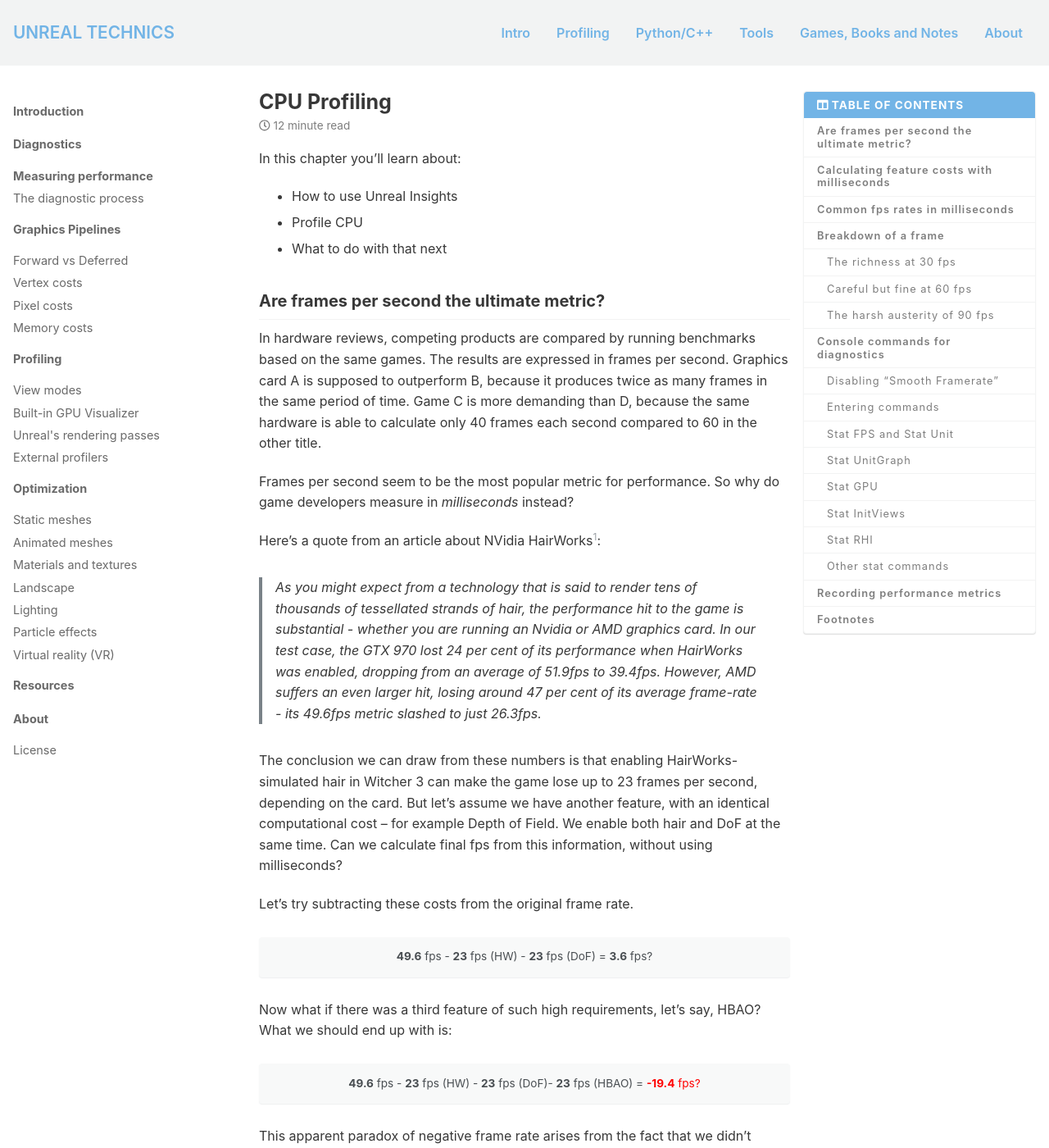
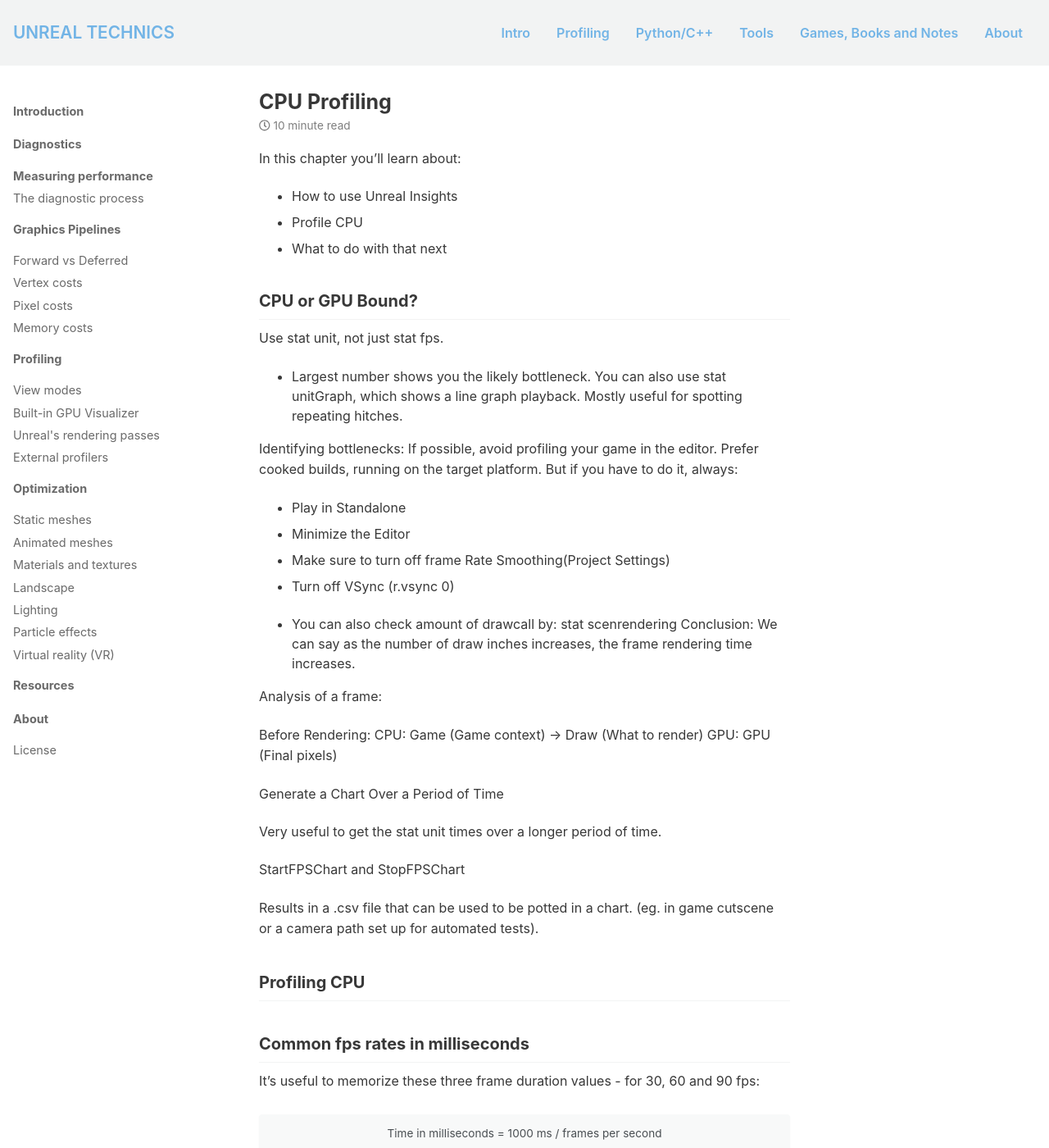
Before and after one commit to AdamKomarowski/unrealtechart, a Jekyll site: the page built from book/process/measuring-performance.md, in a window 1280 px wide and 1400 px high. Shown: the whole window at 82% size. Built offline with Jekyll 4.4.1, drawn with Linux system fonts in a browser that asks for light colours; nearby versions of some CDN libraries; some of the changed text lies outside the part shown.

Commit message:
Update measuring-performance.md

```diff
--- a/book/process/measuring-performance.md
+++ b/book/process/measuring-performance.md
@@ -3,9 +3,6 @@ title: "CPU Profiling"
 excerpt: ""
 permalink: "/book/process/measuring-performance/"
 ---
-
-{% include custom/inline-icons.md %}
-{% include toc icon="columns" title=page.title %}
 
 In this chapter you'll learn about:
 
@@ -13,46 +10,40 @@ In this chapter you'll learn about:
 * Profile CPU
 * What to do with that next
 
-## Are frames per second the ultimate metric?
+## CPU or GPU Bound?
 
-In hardware reviews, competing products are compared by running benchmarks based on the same games. The results are expressed in frames per second. Graphics card A is supposed to outperform B, because it produces twice as many frames in the same period of time. Game C is more demanding than D, because the same hardware is able to calculate only 40 frames each second compared to 60 in the other title.
+  Use stat unit, not just stat fps.
+  - Largest number shows you the likely bottleneck.
+  You can also use stat unitGraph, which shows a line graph playback. Mostly useful for spotting repeating hitches.
 
-Frames per second seem to be the most popular metric for performance. So why do game developers measure in _milliseconds_ instead?
+Identifying bottlenecks:
+If possible, avoid profiling your game in the editor.
+Prefer cooked builds, running on the target platform. But if you have to do it, always:
 
-Here's a quote from an article about NVidia HairWorks[^eurogamer]:
+- Play in Standalone
+- Minimize the Editor
+- Make sure to turn off frame Rate Smoothing(Project Settings)
+- Turn off VSync (r.vsync 0)
 
-> As you might expect from a technology that is said to render tens of thousands of tessellated strands of hair, the performance hit to the game is substantial - whether you are running an Nvidia or AMD graphics card. In our test case, the GTX 970 lost 24 per cent of its performance when HairWorks was enabled, dropping from an average of 51.9fps to 39.4fps. However, AMD suffers an even larger hit, losing around 47 per cent of its average frame-rate - its 49.6fps metric slashed to just 26.3fps.
+* You can also check amount of drawcall by: stat scenrendering
+Conclusion: We can say as the number of draw inches increases, the frame rendering time increases.
 
-The conclusion we can draw from these numbers is that enabling HairWorks-simulated hair in Witcher 3 can make the game lose up to 23 frames per second, depending on the card. But let's assume we have another feature, with an identical computational cost --  for example Depth of Field. We enable both hair and DoF at the same time. Can we calculate final fps from this information, without using milliseconds?
+Analysis of a frame:
 
-Let's try subtracting these costs from the original frame rate.
+Before Rendering:
+CPU: Game (Game context) -> Draw (What to render)
+GPU: GPU (Final pixels)
 
-__49.6__ fps - __23__ fps (HW) - __23__ fps (DoF) = __3.6__ fps?
-{: .notice .text-center}
+Generate a Chart Over a Period of Time
 
-Now what if there was a third feature of such high requirements, let's say, HBAO? What we should end up with is:
+Very useful to get the stat unit times over a longer period of time.
 
-__49.6__ fps - __23__ fps (HW) - __23__ fps (DoF)- __23__ fps (HBAO) = <span style="color: red;">__-19.4__ fps?</span>
-{: .notice .text-center}
+StartFPSChart and StopFPSChart
 
-This apparent paradox of negative frame rate arises from the fact that we didn't compare costs here, even if this was our intention. The actual cost of using these features was a _period of time_, not a number of frames. Our calculations were wrong.
+Results in a .csv file that can be used to be potted in a chart. (eg. in game cutscene or a camera path set up for automated tests).
 
-## Calculating feature costs with milliseconds
+## Profiling CPU
 
-Let's try milliseconds. Running the game without additional features allowed to complete about 50 frames in a second on average. How do we get the cost of each frame in milliseconds?
-
-<div class="notice--info" markdown="1">
-There are 1000 milliseconds (ms) in a second. If the game was able to finish 50 frames during 1000 ms, it means that an average frame took 1000/50 = _20 ms_ to render.
-
-After enabling HairWorks, the game produced 26 frames per second. That shows us that the time cost of a single frame rose to 1000/26 = _38.5_ ms.
-</div>
-
-Now we're working with actual time periods, which can be added to one another. The feature added 18.5 ms to the time it took to produce a frame. After enabling three features, we end up with:
-
-__20__ ms + __18.5__ ms (HW) + __18.5__ ms (DoF) + __18.5__ ms (HBAO) = __75.5__ ms
-{: .notice .text-center}
-
-Enabling two more features lead to _75.5 ms_ per frame. This means the game was running at about _13 fps_.
 
 ## Common fps rates in milliseconds
 
```
